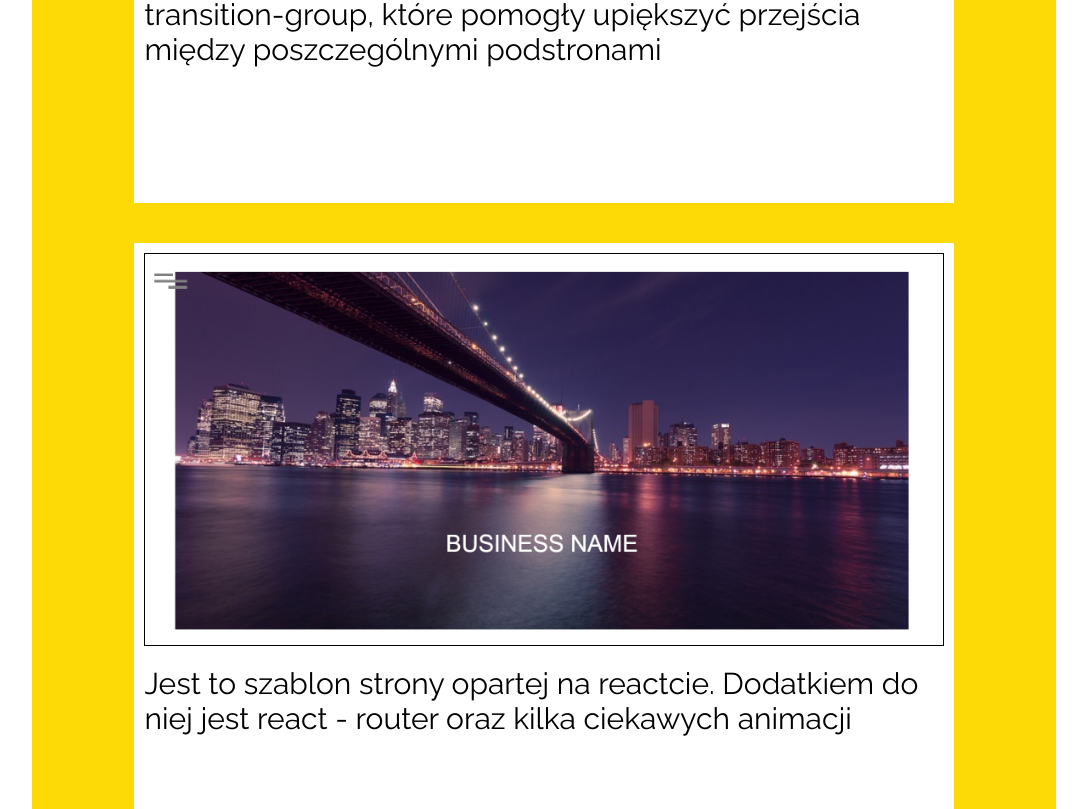
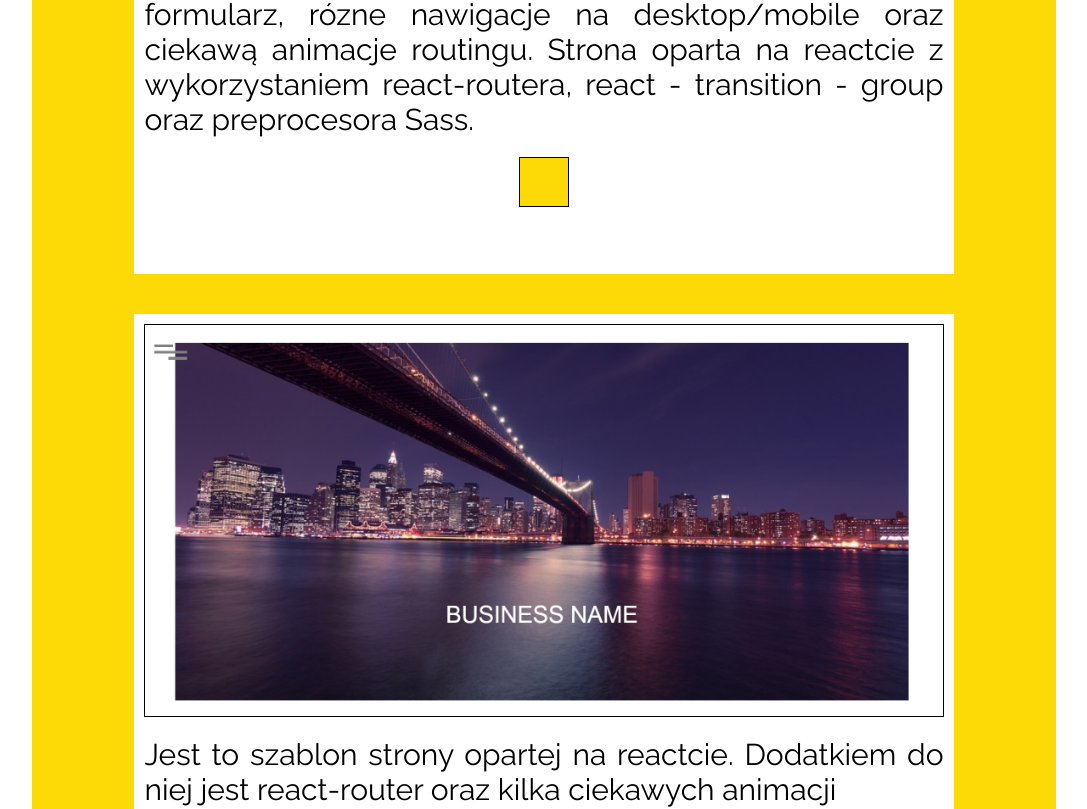
Before and after one commit to Adaxelx/portfolio-training, a React (Create React App) app: page / in a window 1280 px wide. Shown: the part 3433-4242 px from the top of the page, without its empty margins (96-1183 px from the left). Built offline with nearby package versions, Linux system fonts and the light colour scheme.

Commit message:
create Project file and add 1 more project

```diff
--- a/src/Styles/Modules/StartPage/Project.module.sass
+++ b/src/Styles/Modules/StartPage/Project.module.sass
@@ -7,6 +7,7 @@
     flex-direction: column
     align-items: center
     background-color: $yellow-color
+    padding-bottom: $margin-edge
 .bg
     margin-top: $margin-edge
     background-color: white
@@ -35,30 +36,3 @@
         left: 0
         transform: translateX(-200%)
         transition: 1s .5s
-.container.active .title::before
-    transform: rotate(-90deg) translateX(-330%)
-.container.active .title::after
-    transform: translateX(100%)
-.project
-    margin-top: $margin-edge
-    width: 80%
-    display: flex
-    flex-direction: column
-    align-items: center
-    background-color: white
-    padding: 10px
-    & img
-        width: 100%
-        border: 1px solid black
-    & p
-        font-size: $font-sizeContent
-        margin-top: 20px
-.button
-    height: 50px
-    width: 50px
-    background-color: white
-    border: none
-    color: black
-    text-align: center
-    font-size: $font-sizeBig
-    margin-top: 20px
--- /dev/null
+++ b/src/Styles/Modules/StartPage/ProjectCon.module.sass
@@ -0,0 +1,35 @@
+@import '../../variables+mixins+placeholders/_variables.sass'
+
+.container.active .title::before
+    transform: rotate(-90deg) translateX(-330%)
+.container.active .title::after
+    transform: translateX(100%)
+.project
+    margin-top: $margin-edge
+    width: 80%
+    display: flex
+    flex-direction: column
+    align-items: center
+    background-color: white
+    padding: 10px
+    transition: .5s
+    transform: translateY(100%)
+    & img
+        width: 100%
+        border: 1px solid black
+    & p
+        text-align: justify
+        font-size: $font-sizeContent
+        margin-top: 20px
+    &.active
+        transform: translateY(0)
+
+.button
+    height: 50px
+    width: 50px
+    background-color: $yellow-color
+    border: 1px solid black
+    color: black
+    text-align: center
+    font-size: $font-sizeBig
+    margin-top: 20px
--- a/src/components/StartPage/Projects/Project.js
+++ b/src/components/StartPage/Projects/Project.js
@@ -0,0 +1,45 @@
+import React from 'react'
+import styles from '../../../Styles/Modules/StartPage/ProjectCon.module.sass'
+
+class Project extends React.Component{
+
+    state = { active: false }
+
+  ref = React.createRef()
+
+  componentDidMount() {
+    setTimeout(this.handleScroll, 500)
+    setTimeout(() => window.addEventListener('scroll', this.handleScroll), 500)
+  }
+
+  componentWillUnmount() {
+    setTimeout(() => window.removeEventListener('scroll', this.handleScroll), 500)
+  }
+
+  handleScroll = () => {
+    const scrollV = window.scrollY
+    const { ref } = this
+    if (ref.current !== undefined && ref.current !== null) {
+      const off = ref.current.offsetTop
+      if (off < scrollV + window.innerHeight - 50) {
+        this.setState({
+          active: true,
+        })
+      }
+    }
+  }
+
+    render(){
+        const {src,content,link} = this.props
+        const {ref} = this
+        return(
+            <section ref={ref} className={`${styles.project} ${this.state.active ? styles.active : ''}`}>
+                <img src={src} alt=""/>
+                <p>{content}</p>
+                <a href={link}><button className={styles.button}><i className="fab fa-github"></i></button></a>
+            </section>
+        )
+    }
+}
+
+export default Project
--- a/src/components/StartPage/Projects/Projects.js
+++ b/src/components/StartPage/Projects/Projects.js
@@ -1,8 +1,10 @@
 import React from 'react';
 import styles from '../../../Styles/Modules/StartPage/Project.module.sass'
+import Project from './Project'
 import img1 from '../../../images/projects/strona1.png'
 import img2 from '../../../images/projects/strona2.png'
 import img3 from '../../../images/projects/strona3.png'
+import img4 from '../../../images/projects/windows.png'
 let scrollV
 
 class Projects extends React.Component {
@@ -11,6 +13,32 @@ class Projects extends React.Component {
      }
 
     images = []
+    data = [{
+        key: 0,
+        src: img1,
+        content:'Jedna z wielu prób utworzenia strony salonu fryzjerskiego. Mozna tam znaleźć animacje na scrolla, formularz, rózne nawigacje na desktop/mobile oraz ciekawą animacje routingu. Strona oparta na reactcie z wykorzystaniem react-routera, react - transition - group oraz preprocesora Sass.',
+        link: 'https://adaxelx.github.io/strona-salonu/'
+    },
+    {
+        key: 1,
+        src: img2,
+        content: 'Jest to szablon strony opartej na reactcie. Dodatkiem do niej jest react-router oraz kilka ciekawych animacji',
+        link: 'https://adaxelx.github.io/react-react-router-2/'
+    },
+    {
+        key: 2,
+        src: img3,
+        content: 'Jeden z moich pierwszych projektów opartych na reactcie. Jest w nim jednak kilka ciekawych rozwiązań i animacji, które warto zobaczyć.',
+        link: 'https://adaxelx.github.io/react-with-router/'
+    },
+    {
+        key: 3,
+        title: 'Windows',
+        src: img4,
+        content:
+          'Jest to mój pierwszy wspólny projekt, czyli klasyczny windows. Przenoszenie ikon, pasek zadań z zegarkiem i menu start otwierające się okna z połączonymi ściezkami - to wszystko jest tutaj. Projekt jest oparty na reactcie, ale nie zabrakło tam tez styled-components czy context-api.',
+        link: 'https://github.com/superkacper4/windows',
+      },]
 
     handleScroll = () =>{
         const {section} = this
@@ -39,27 +67,14 @@ class Projects extends React.Component {
         window.removeEventListener('scroll', this.handleScroll)
     }
     render() {
-        const {section} = this
+        const {section,data} = this
+        const sections = data.map(sec => <Project src={sec.src} content={sec.content} key={sec.key} link={sec.link}/>)
         return (
             <article ref={section} className={`${styles.container} ${this.state.active ? styles.active : ''}`}>
                 <section className={styles.bg}>
                     <h2 className={styles.title}>Projekty</h2>
                 </section>
-                <section className={styles.project}>
-                    <img src={img1} alt=""/>
-                    <p>Jest to projekt salonu fryzjerskiego. Jest to strona oparta na reactcie wraz z użytmi m.in react-routerem czy react-transition-group, które pomogły upiększyć przejścia między poszczególnymi podstronami </p>
-                    <a href="https://adaxelx.github.io/strona-salonu/"><button className={styles.button}><i className="fab fa-github"></i></button></a>
-                </section>
-                <section className={styles.project}>
-                    <img src={img2} alt=""/>
-                    <p>Jest to szablon strony opartej na reactcie. Dodatkiem do niej jest react - router oraz kilka ciekawych animacji</p>
-                    <a href="https://adaxelx.github.io/react-react-router-2/"><button className={styles.button}><i className="fab fa-github"></i></button></a>
-                </section>
-                <section className={styles.project}>
-                    <img src={img3} alt=""/>
-                    <p>Jeden z moich pierwszych projektów opartych na reactcie. Jest w nim jednak kilka ciekawych rozwiązań i animacji, które warto zobaczyć.</p>
-                    <a href="https://adaxelx.github.io/react-with-router/"><button className={styles.button}><i className="fab fa-github"></i></button></a>
-                </section>
+                {sections}
             </article>
         );
     }
```
Also changed, not shown: src/images/projects/windows.png (added).
